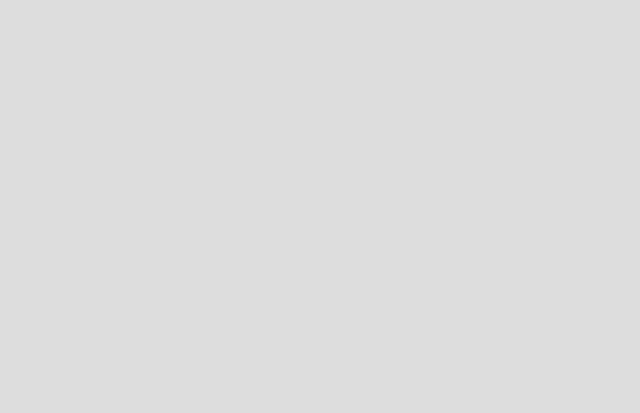
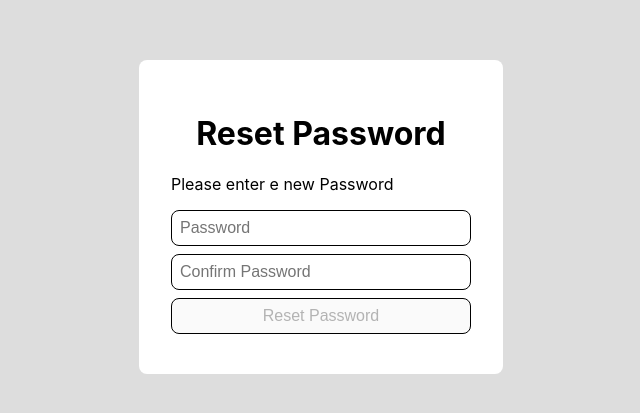
Before and after one commit to Rahat47/react-authentications, a React (Create React App) app in the folder front-end/: page /reset-password/1 in a window 1280 px wide. Shown: the part 183-596 px from the top of the page, without its empty margins (319-959 px from the left). Built offline with nearby package versions, Linux system fonts and the light colour scheme.

Commit message:
password reset frontend part done

```diff
--- a/front-end/src/Routes.js
+++ b/front-end/src/Routes.js
@@ -6,6 +6,7 @@ import PrivateRoute from './auth/PrivateRoute';
 import VerifyEmailPage from './pages/VerifyEmailPage';
 import EmailVerificationLanding from './pages/EmailVerificationLanding';
 import ForgotPassword from './pages/ForgotPassword';
+import PasswordResetLanding from './pages/passwordResetLanding';
 export const Routes = () => {
     return (
         <Router>
@@ -33,6 +34,10 @@ export const Routes = () => {
                 <Route path="/forgot-password">
                     <ForgotPassword />
                 </Route>
+
+                <Route path="/reset-password/:passwordResetCode">
+                    <PasswordResetLanding />
+                </Route>
             </Switch>
         </Router>
     );
--- /dev/null
+++ b/front-end/src/pages/passwordResetFail.jsx
@@ -0,0 +1,21 @@
+import { useHistory } from "react-router-dom";
+
+const PasswordResetFail = () => {
+    const history = useHistory();
+    return (
+        <div className="content-container">
+            <h1>Failed..!</h1>
+
+            <p>
+                Something went wrong while updating your Password. Please try
+                again later.
+            </p>
+
+            <button onClick={() => history.push("/forgot-password")}>
+                Back to forgot password
+            </button>
+        </div>
+    );
+};
+
+export default PasswordResetFail;
--- /dev/null
+++ b/front-end/src/pages/passwordResetLanding.jsx
@@ -0,0 +1,62 @@
+import { useState } from "react";
+import axios from "axios";
+import { useParams } from "react-router-dom";
+import PasswordResetFail from "./passwordResetFail";
+import PasswordResetSuccess from "./passwordResetSuccess";
+
+const PasswordResetLanding = () => {
+    const [success, setSuccess] = useState(false);
+    const [failure, setFailure] = useState(false);
+    const [password, setPassword] = useState("");
+    const [confirmPassword, setConfirmPassword] = useState("");
+    const { passwordResetCode } = useParams();
+
+    const onResetClick = async () => {
+        try {
+            await axios.put(
+                `http://localhost:5000/api/users/${passwordResetCode}/reset-password`,
+                { newPassword: password }
+            );
+            setSuccess(true);
+        } catch (error) {
+            console.log(error.message);
+            setFailure(true);
+        }
+    };
+
+    if (success) return <PasswordResetSuccess />;
+
+    if (failure) return <PasswordResetFail />;
+
+    return (
+        <div className="content-container">
+            <h1>Reset Password</h1>
+            <p>Please enter e new Password</p>
+            <input
+                type="password"
+                value={password}
+                onChange={e => setPassword(e.target.value)}
+                placeholder="Password"
+            />
+            <input
+                type="password"
+                value={confirmPassword}
+                onChange={e => setConfirmPassword(e.target.value)}
+                placeholder="Confirm Password"
+            />
+
+            <button
+                disabled={
+                    !password ||
+                    !confirmPassword ||
+                    password !== confirmPassword
+                }
+                onClick={onResetClick}
+            >
+                Reset Password
+            </button>
+        </div>
+    );
+};
+
+export default PasswordResetLanding;
--- /dev/null
+++ b/front-end/src/pages/passwordResetSuccess.jsx
@@ -0,0 +1,19 @@
+import { useHistory } from "react-router-dom";
+
+const PasswordResetSuccess = () => {
+    const history = useHistory();
+    return (
+        <div className="content-container">
+            <h1>Success!</h1>
+
+            <p>
+                Your Password Has been updated successfully. Log in with your
+                new password now.
+            </p>
+
+            <button onClick={() => history.push("/login")}>Login</button>
+        </div>
+    );
+};
+
+export default PasswordResetSuccess;
```
